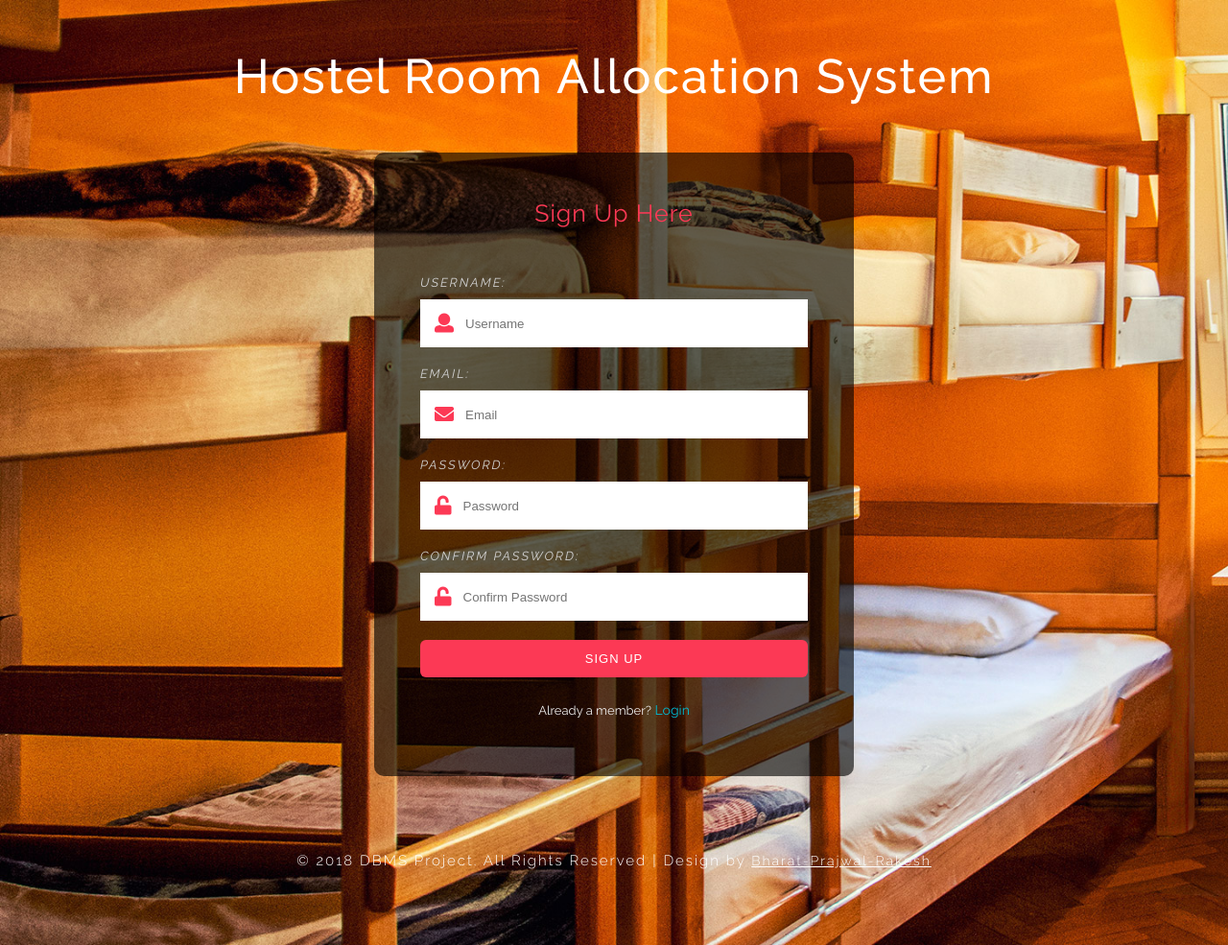
After one commit to Bharat-Reddy/Hostel-Management-System, a PHP site: page /signup.php in a window 1280 px wide. The commit adds this page. Shown: the whole page at 96% size. Run offline with PHP 8.4, Linux system fonts and the light colour scheme.

Commit message:
Signup Page Added

```diff
--- /dev/null
+++ b/includes/login.inc.php
@@ -0,0 +1,3 @@
+<?php
+  echo "Login Working";
+ ?>
--- /dev/null
+++ b/signup.php
@@ -0,0 +1,78 @@
+<!DOCTYPE html>
+<html lang="en">
+
+<head>
+    <title>SIGNUP PAGE</title>
+    <!-- meta tags -->
+    <meta charset="UTF-8" />
+    <meta name="viewport" content="width=device-width, initial-scale=1.0" />
+    <meta name="keywords" content="Art Sign Up Form Responsive Widget, Audio and Video players, Login Form Web Template, Flat Pricing Tables, Flat Drop-Downs, Sign-Up Web Templates,
+		Flat Web Templates, Login Sign-up Responsive Web Template, Smartphone Compatible Web Template, Free Web Designs for Nokia, Samsung, LG, Sony Ericsson, Motorola Web Design"
+    />
+    <!-- /meta tags -->
+    <!-- custom style sheet -->
+    <link href="web/css/style.css" rel="stylesheet" type="text/css" />
+    <!-- /custom style sheet -->
+    <!-- fontawesome css -->
+    <link href="web/css/fontawesome-all.css" rel="stylesheet" />
+    <!-- /fontawesome css -->
+    <!-- google fonts-->
+    <link href="//fonts.googleapis.com/css?family=Raleway:100,100i,200,200i,300,300i,400,400i,500,500i,600,600i,700,700i,800,800i,900,900i"
+        rel="stylesheet">
+    <!-- /google fonts-->
+
+</head>
+
+
+<body>
+    <h1>Hostel Room Allocation System</h1>
+    <div class=" w3l-login-form">
+        <h2>Sign Up Here</h2>
+        <form action="includes/signup.inc.php" method="POST">
+
+            <div class=" w3l-form-group">
+                <label>Username:</label>
+                <div class="group">
+                    <i class="fas fa-user"></i>
+                    <input type="text" class="form-control" name="username" placeholder="Username" required="required" />
+                </div>
+            </div>
+
+            <div class=" w3l-form-group">
+                <label>Email:</label>
+                <div class="group">
+                    <i class="fas fa-envelope"></i>
+                    <input type="text" class="form-control" name="mail" placeholder="Email" required="required" />
+                </div>
+            </div>
+
+            <div class=" w3l-form-group">
+                <label>Password:</label>
+                <div class="group">
+                    <i class="fas fa-unlock"></i>
+                    <input type="password" class="form-control" name="pwd" placeholder="Password" required="required" />
+                </div>
+            </div>
+
+            <div class=" w3l-form-group">
+                <label>Confirm Password:</label>
+                <div class="group">
+                    <i class="fas fa-unlock"></i>
+                    <input type="password" class="form-control" name="confirmpwd" placeholder="Confirm Password" required="required" />
+                </div>
+            </div>
+            <!--<div class="forgot">
+                <a href="#">Forgot Password?</a>
+                <p><input type="checkbox">Remember Me</p>
+            </div>-->
+            <button type="submit" name="signup-submit">Sign Up</button>
+        </form>
+        <p class=" w3l-register-p">Already a member?<a href="index.php" class="register"> Login</a></p>
+    </div>
+    <footer>
+        <p class="copyright-agileinfo"> &copy; 2018 DBMS Project. All Rights Reserved | Design by <a href="https://www.linkedin.com/in/bharat-reddy/">Bharat-Prajwal-Rakesh</a></p>
+    </footer>
+
+</body>
+
+</html>
```
Also changed, not shown: includes/config.inc.php (added, +12 -0 lines), includes/signup.inc.php (added, +34 -0 lines), index.php (+8 -14 lines).
